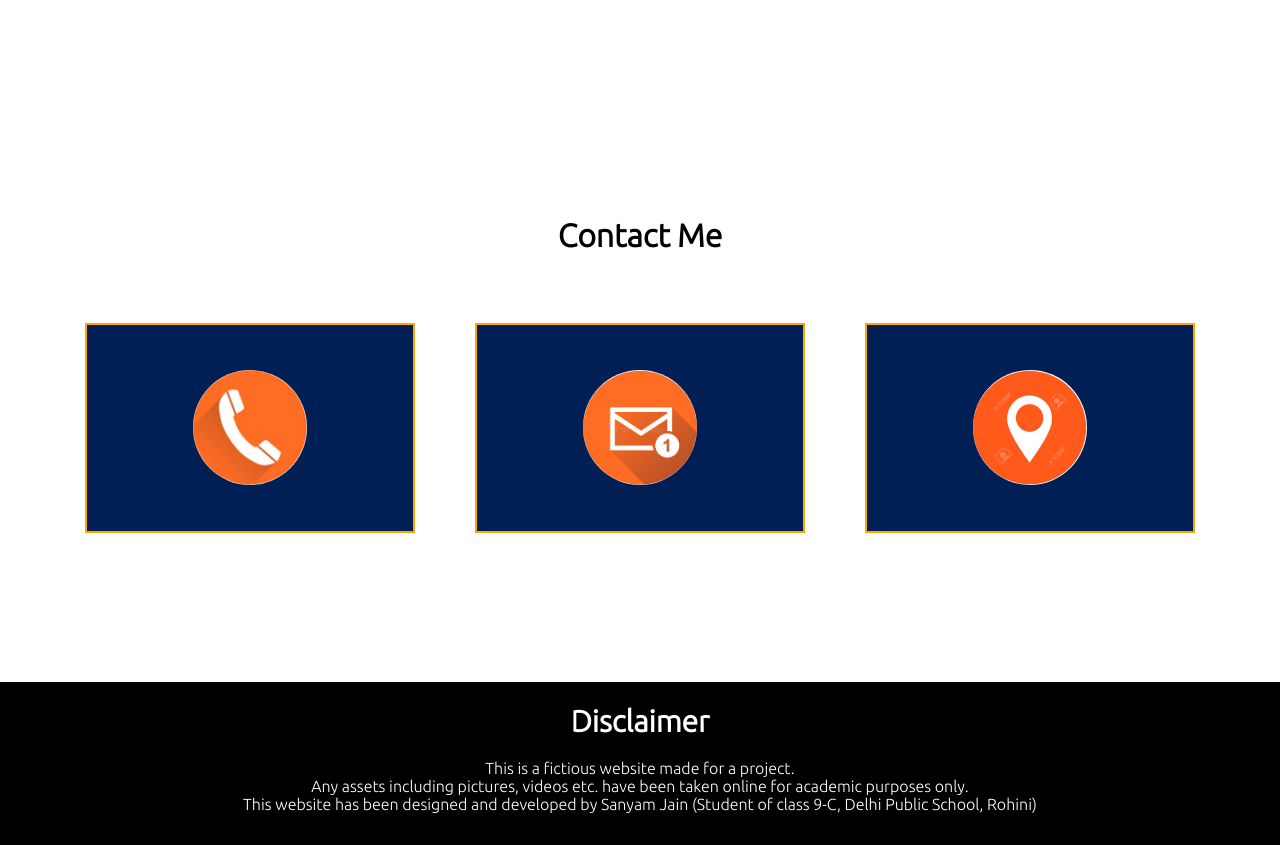
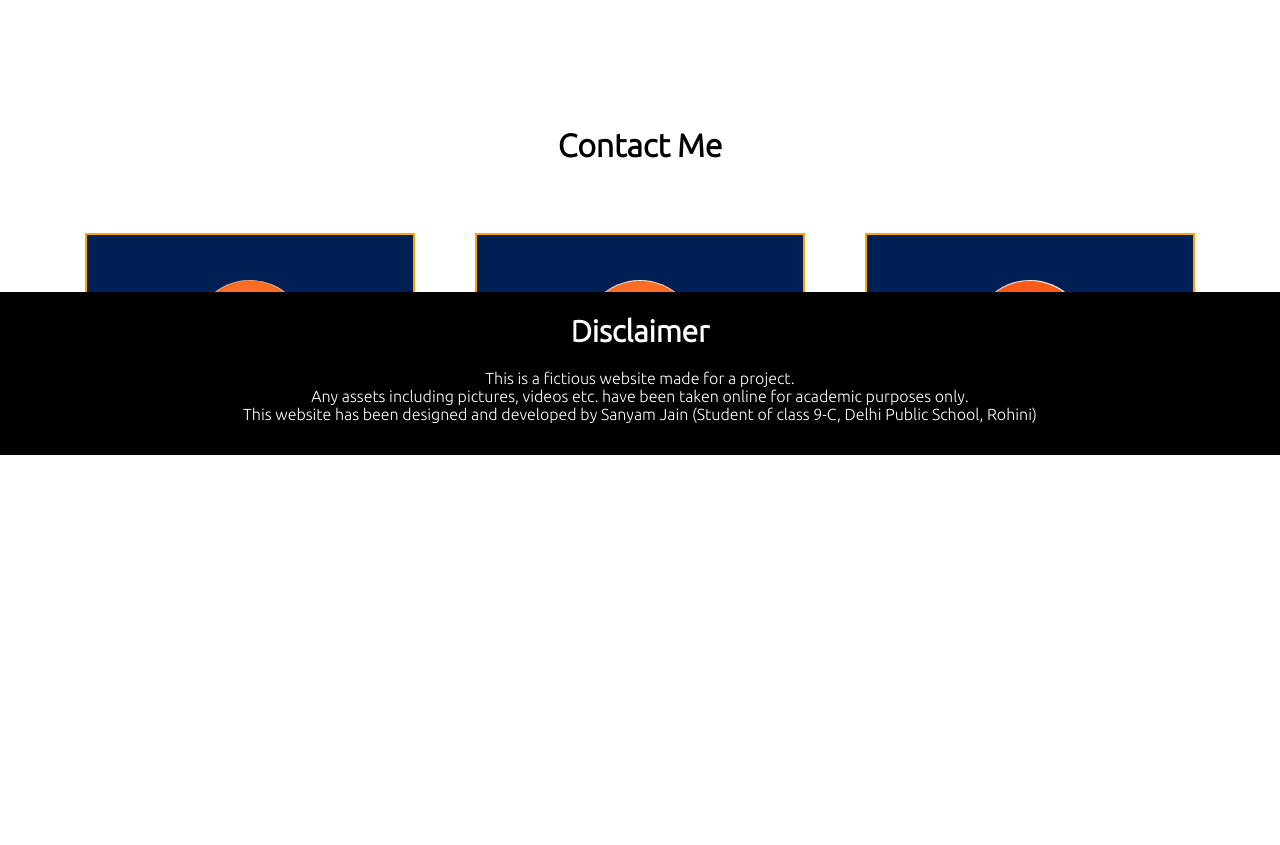
Before and after one commit to Sanyam-Jain1/portfolio.github.io, a plain HTML site: page index.html in a window 1280 px wide. Shown: the part 3240-4085 px from the top of the page. After the commit the page ends 3752 px from the top, so only its background shows below. Drawn offline with Linux system fonts and the light colour scheme.

Commit message:
Update style.css

```diff
--- a/style.css
+++ b/style.css
@@ -210,7 +210,7 @@ body{
 /* Contact Me */
 #contactme{
     position: relative;
-    top: 400px;
+    top: 310px;
     display: flex;
     flex-direction: column;
     justify-content: center;
@@ -313,7 +313,7 @@ body{
 /* Disclaimer */
 #disclaimer{
     position: relative;
-    top: 480px;
+    top: 90px;
     border: 2px solid;
     background-color: black;
     width: 100%;
```
